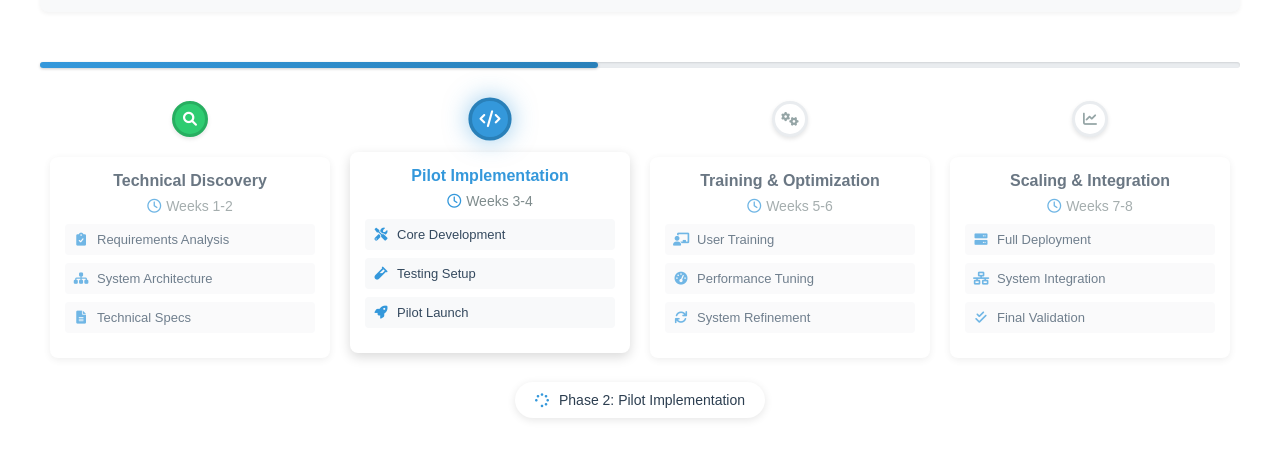
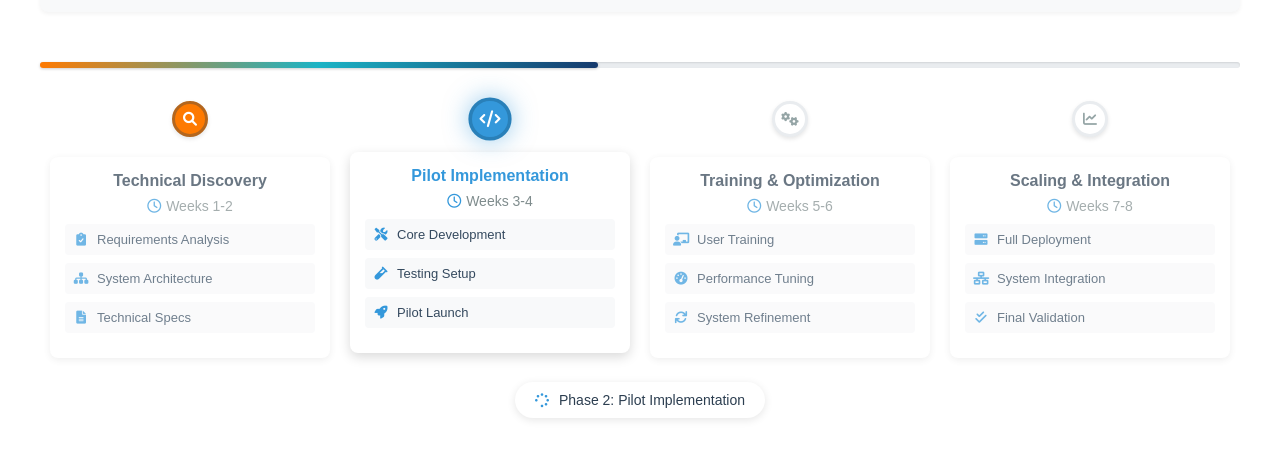
Before and after one commit to Temuka-F/timeline, a plain HTML site: page index.html in a window 1280 px wide. Shown: the part 106-564 px from the top of the page. Drawn offline with nearby package versions, Linux system fonts and the light colour scheme.

Commit message:
Update colours index.html

```diff
--- a/index.html
+++ b/index.html
@@ -62,7 +62,7 @@
         .timeline-progress {
             position: absolute;
             height: 100%;
-            background: linear-gradient(90deg, #3498db, #2980b9);
+            background: linear-gradient(90deg, #FE7A01, #1BB3C5, #163A6D);
             border-radius: 3px;
             transition: width 0.3s ease;
             box-shadow: 0 1px 3px rgba(0,0,0,0.2);
@@ -113,8 +113,8 @@
             color: white;
         }
         .phase.complete .phase-dot {
-            background: #2ecc71;
-            border-color: #27ae60;
+            background: #FE7A01;
+            border-color: #b3661e;
         }
         .phase.complete .phase-dot i {
             color: white;
```
